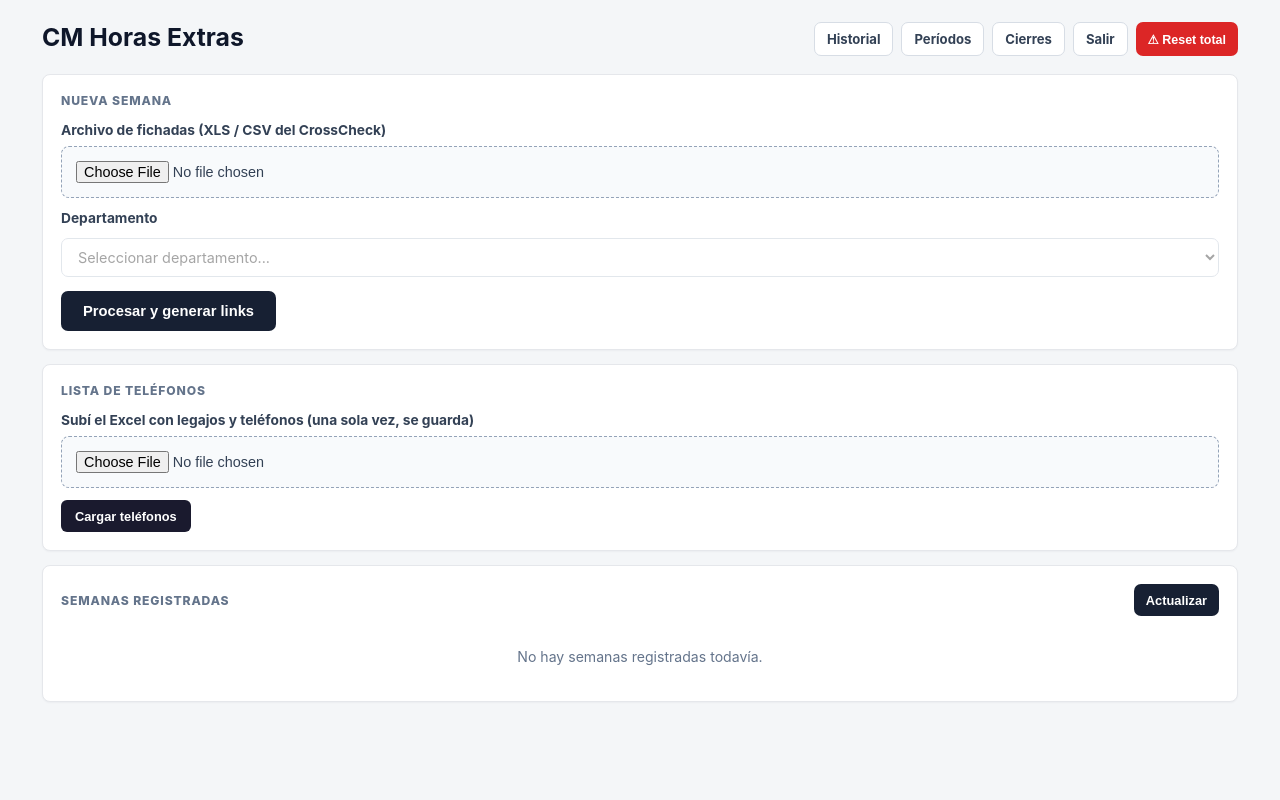
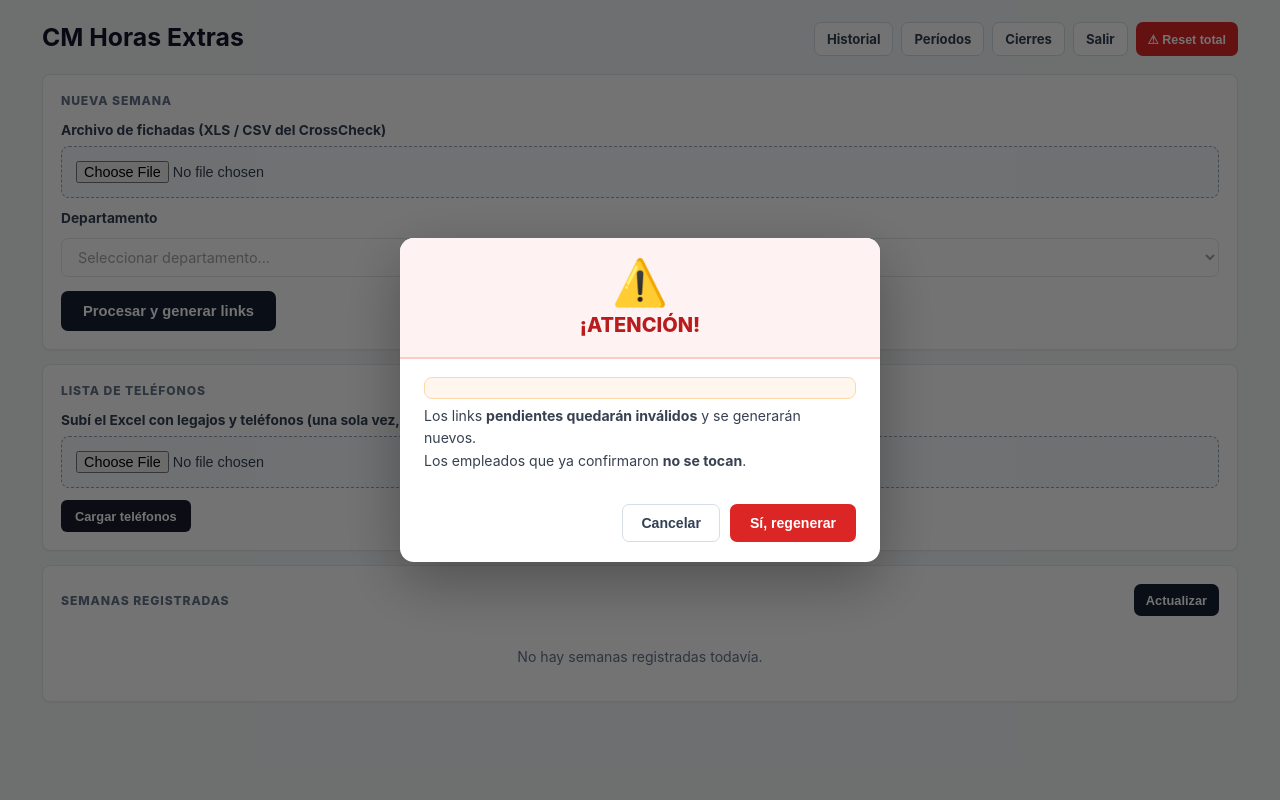
Before and after one commit to CMLAPAZ/HorasExtrasRelojCoop, a Flask app: page / in a window 1280 px wide. Run offline with Flask 3, Linux system fonts and the light colour scheme; the visitor is signed in with stand-in values (Sample User, id 1); data that the repository does not hold is empty.

Commit message:
Agrega modal de advertencia para Regenerar links
Reemplaza el confirm() del navegador por un modal propio con:
- Fondo rojo, icono grande y titulo en rojo
- Detalle de cuantos pendientes se invalidan
- Botones Cancelar / Si regenerar
- Cierra al hacer clic fuera del cuadro

Co-Authored-By: Claude Sonnet 4.6 <noreply@anthropic.com>

```diff
--- a/templates/supervisor.html
+++ b/templates/supervisor.html
@@ -70,6 +70,22 @@
     .desc-fecha{font-weight:600;color:#1a1a2e}
     .info-ok{font-size:.82rem;color:#166534;background:#dcfce7;border:1px solid #bbf7d0;padding:8px 12px;border-radius:7px;margin-bottom:12px}
     .hidden{display:none}
+    /* ── Modal advertencia ── */
+    .modal-overlay{position:fixed;inset:0;background:rgba(0,0,0,.55);z-index:9999;display:flex;align-items:center;justify-content:center;padding:20px}
+    .modal-box{background:#fff;border-radius:14px;max-width:480px;width:100%;box-shadow:0 20px 60px rgba(0,0,0,.3);overflow:hidden;animation:modal-in .18s ease}
+    @keyframes modal-in{from{transform:scale(.92);opacity:0}to{transform:scale(1);opacity:1}}
+    .modal-top{background:#fef2f2;border-bottom:2px solid #fecaca;padding:22px 24px 16px;text-align:center}
+    .modal-icono{font-size:2.8rem;line-height:1;margin-bottom:8px}
+    .modal-titulo{font-size:1.25rem;font-weight:800;color:#b91c1c;margin-bottom:4px}
+    .modal-subtitulo{font-size:.88rem;color:#7f1d1d;font-weight:600}
+    .modal-body{padding:18px 24px}
+    .modal-detalle{font-size:.88rem;color:#374151;line-height:1.6;margin-bottom:14px}
+    .modal-alerta{background:#fff7ed;border:1px solid #fed7aa;border-radius:8px;padding:10px 13px;font-size:.84rem;color:#92400e;font-weight:650;margin-bottom:6px}
+    .modal-footer{display:flex;gap:10px;padding:0 24px 20px;justify-content:flex-end}
+    .modal-cancelar{height:38px;padding:0 18px;border-radius:7px;border:1px solid #d7dde5;background:#fff;color:#334155;font-size:.88rem;font-weight:700;cursor:pointer}
+    .modal-cancelar:hover{background:#f8fafc}
+    .modal-confirmar{height:38px;padding:0 20px;border-radius:7px;border:none;background:#dc2626;color:#fff;font-size:.88rem;font-weight:800;cursor:pointer}
+    .modal-confirmar:hover{background:#b91c1c}
     .td-fechas{font-size:.82rem}
     .td-cargando{color:#888}
     .td-vacio{text-align:center;color:#888}
@@ -84,6 +100,29 @@
   </style>
 </head>
 <body>
+
+<!-- Modal advertencia Regenerar -->
+<div id="modal-regenerar" class="modal-overlay hidden" onclick="if(event.target===this)cerrarModalRegen()">
+  <div class="modal-box">
+    <div class="modal-top">
+      <div class="modal-icono">⚠️</div>
+      <div class="modal-titulo">¡ATENCIÓN!</div>
+      <div class="modal-subtitulo" id="modal-subtitulo"></div>
+    </div>
+    <div class="modal-body">
+      <div class="modal-alerta" id="modal-alerta-pend"></div>
+      <div class="modal-detalle">
+        Los links <strong>pendientes quedarán inválidos</strong> y se generarán nuevos.<br>
+        Los empleados que ya confirmaron <strong>no se tocan</strong>.
+      </div>
+    </div>
+    <div class="modal-footer">
+      <button type="button" class="modal-cancelar" onclick="cerrarModalRegen()">Cancelar</button>
+      <button type="button" class="modal-confirmar" id="modal-btn-confirmar">Sí, regenerar</button>
+    </div>
+  </div>
+</div>
+
 
 <div class="topbar">
   <h1>CM Horas Extras</h1>
@@ -417,20 +456,41 @@ async function verLinks(n) {
   });
 }
 
-// ─── Regenerar links ──────────────────────────────
-async function regenerarLinks(n) {
+// ─── Modal Regenerar ─────────────────────────────
+let _regenPendiente = null;
+function cerrarModalRegen() {
+  document.getElementById('modal-regenerar').classList.add('hidden');
+  _regenPendiente = null;
+}
+function regenerarLinks(n) {
   const sem = _semanas.find(s => s.numero === n);
   const pendientes = sem ? (sem.total - sem.confirmados) : 0;
-  let msg = `¿Regenerar links de la Sem. ${sem ? (sem.num_depto || n) : n} · ${sem ? sem.departamento : ''}?\n\nLos links pendientes quedarán inválidos y se crearán nuevos.\nLos empleados que ya confirmaron no se tocan.`;
+  const label = sem
+    ? `Sem. ${sem.num_depto || n}${sem.departamento && sem.departamento !== 'Todos' ? ' · ' + sem.departamento : ''}`
+    : `Semana ${n}`;
+
+  document.getElementById('modal-subtitulo').textContent = `Regenerar links — ${label}`;
+  const alertEl = document.getElementById('modal-alerta-pend');
   if (pendientes > 0) {
-    msg = `⚠️ Hay ${pendientes} empleado(s) que aún no confirmaron.\nSus links anteriores quedarán inválidos — necesitarás reenviarles el nuevo link.\n\n` + msg;
+    alertEl.textContent = `⚠️ Hay ${pendientes} empleado(s) que aún no confirmaron. Sus links anteriores quedarán inválidos y deberás reenviarles el nuevo link.`;
+    alertEl.classList.remove('hidden');
+  } else {
+    alertEl.classList.add('hidden');
   }
-  if (!confirm(msg)) return;
+
+  _regenPendiente = n;
+  document.getElementById('modal-btn-confirmar').onclick = () => _ejecutarRegen(n);
+  document.getElementById('modal-regenerar').classList.remove('hidden');
+}
+
+async function _ejecutarRegen(n) {
+  cerrarModalRegen();
 
   const res  = await fetch(`/semanas/${n}/regenerar`, { method:'POST' });
   const data = await res.json();
   if (data.error) { alert('Error: ' + data.error); return; }
 
+  const sem   = _semanas.find(s => s.numero === n);
   const panel = document.getElementById('links-panel');
   const titulo= document.getElementById('links-panel-titulo');
   const info  = document.getElementById('links-panel-info');
```
